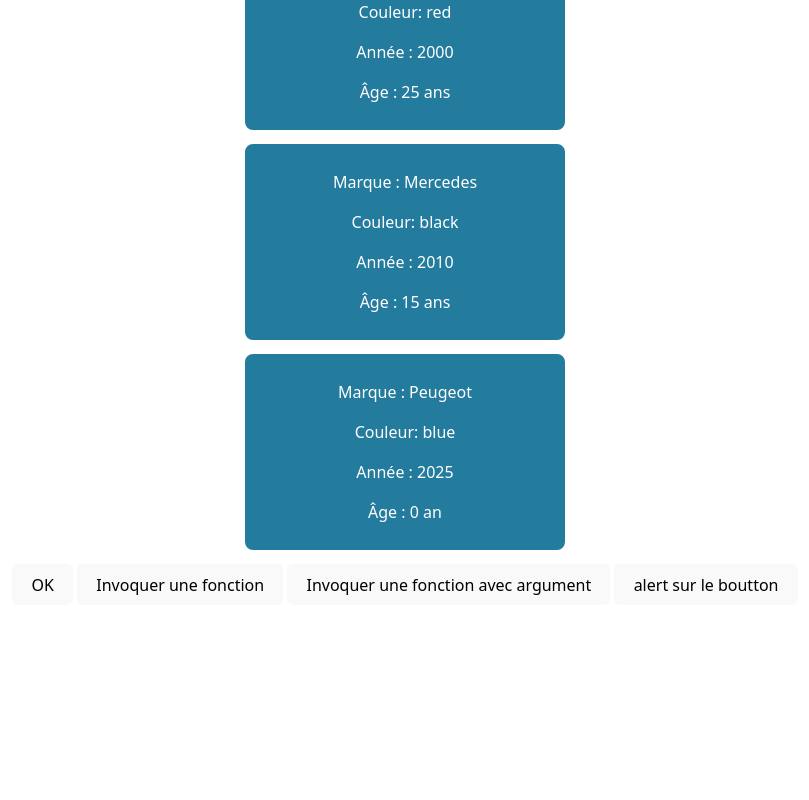
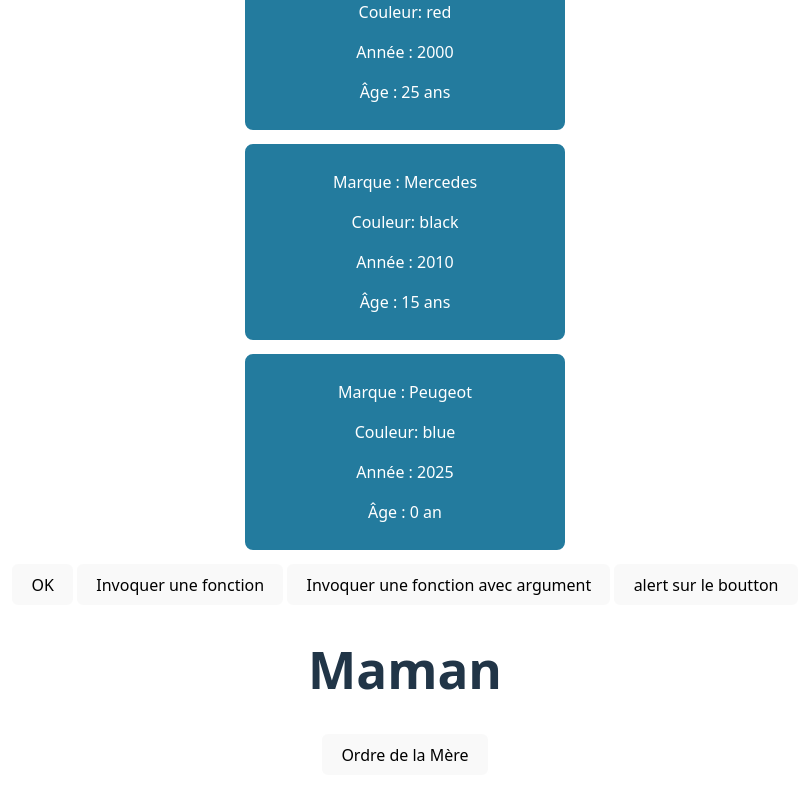
Before and after one commit to M-BEDH/appvoiture, a React (Vite) app: page / in a window 1280 px wide. Shown: the part 336-1136 px from the top of the page, without its empty margins (235-1044 px from the left). Before the commit the page ends 975 px from the top, so only its background shows below. Built offline with nearby package versions, Linux system fonts and the light colour scheme.

Commit message:
Suite exo

```diff
--- a/src/App.jsx
+++ b/src/App.jsx
@@ -2,6 +2,8 @@
 import Mycars from './components/Mycars';
 import './App.css';
 import Welcome from './components/Welcome';
+import Maman from './components/Maman';
+import Toto from './components/Toto'
 
 class App extends Component {
 
@@ -9,10 +11,9 @@
     return (
       <div className='App'>
 
-        {/* <Mycars title={this.state.title} style={{ color: this.state.color }} /> */}
-
       <Mycars />
       <Welcome />
+      <Maman />
 
       </div>
     )
--- /dev/null
+++ b/src/components/Maman.jsx
@@ -0,0 +1,44 @@
+import { Component } from "react";
+import Toto from "./Toto";
+
+
+class Maman extends Component {
+    state = {
+        messageMaman: null,
+        messageToto: null
+    }
+
+
+    orderMaman = () => {
+        this.setState({
+            messageMaman: 'Vas ranger ta chambre'
+        })
+    }
+
+    reponseToto = () => {
+        this.setState({
+            messageToto: "Pas maintenant"
+        })
+    }
+
+    render() {
+        return (
+            <div>
+                <h1>Maman</h1>
+
+                <button onClick={this.orderMaman}>Ordre de la Mère</button>
+
+                <p>{this.state.messageMaman}</p>
+
+
+                {/* <Toto name="Toto" reponseToto={this.reponseToto} letState={this.state} /> */}
+
+
+
+
+            </div>
+        )
+    }
+}
+
+export default Maman;
--- /dev/null
+++ b/src/components/Toto.jsx
@@ -0,0 +1,23 @@
+import { Component } from "react";
+
+
+const Toto = props => {
+    props.letSate.messageMaman !== null ? (<button>Réponse</button>) : (<button disabled>Réponse</button>)
+
+    const btnReponseToto = props.letSate.messageMaman
+
+    return (
+        <div>
+            <h2>{props.name}</h2>
+            {btnReponseToto}
+
+            <p>{props.letSate.messageToto}</p>
+
+             <button onClick={this.reponseToto}>Réponse Toto</button>
+        </div>
+    )
+
+}
+
+
+export default Toto;
```
